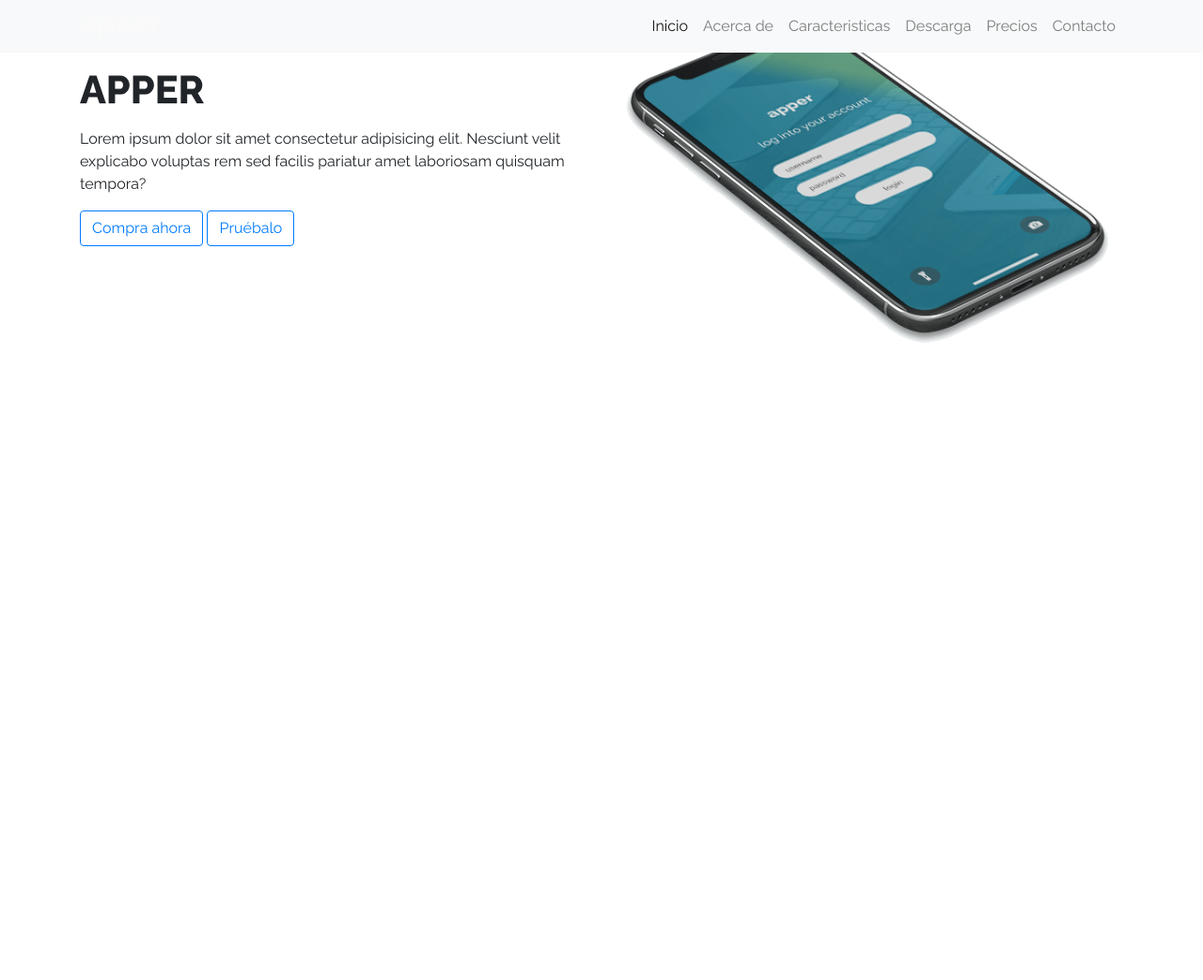
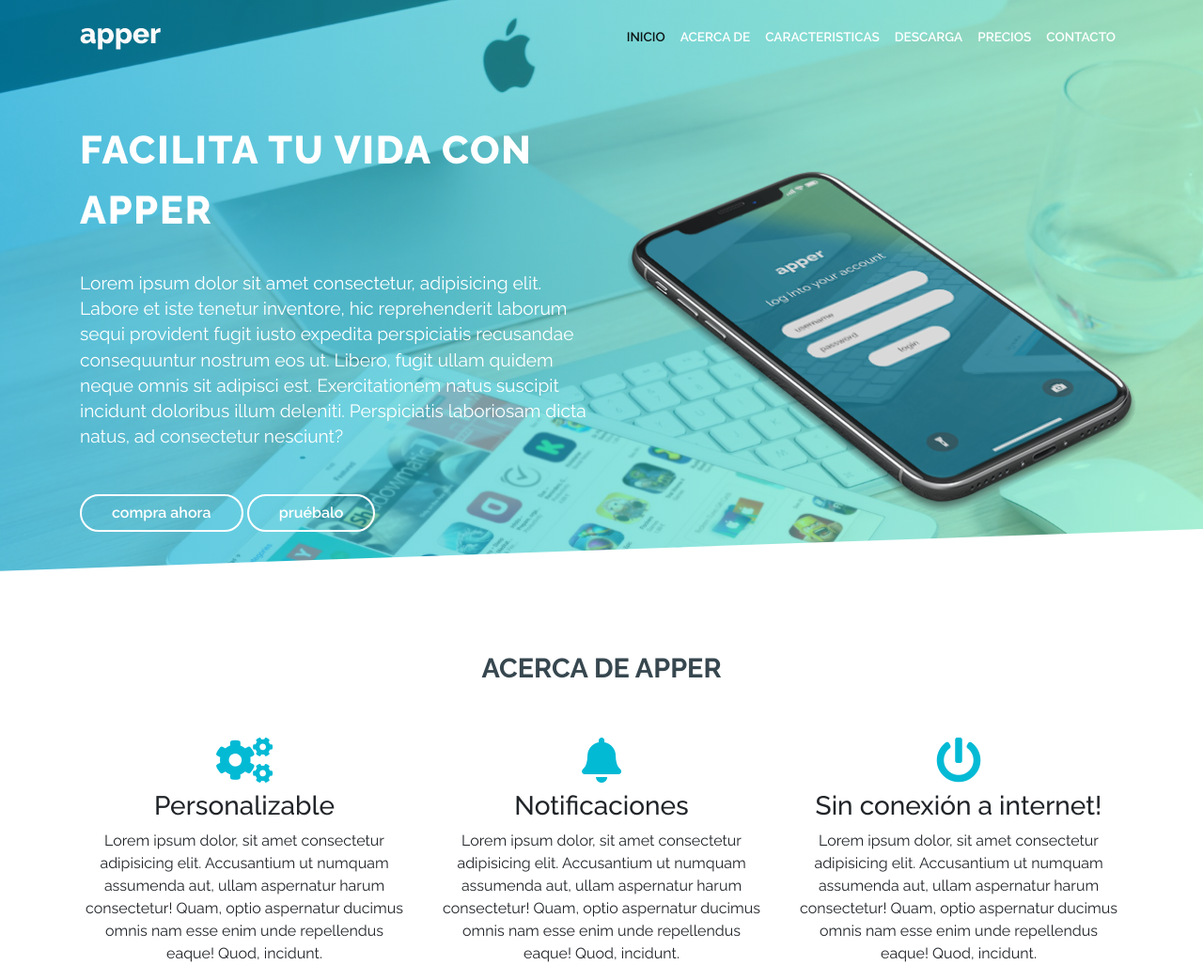
Before and after one commit to 0PabloTapia/appernew, a plain HTML site: page index.html in a window 1280 px wide. Shown: the whole page at 94% size. Before the commit the page ends 800 px from the top, so only its background shows below. Drawn offline with nearby package versions, Linux system fonts and the light colour scheme.

Commit message:
somechanges2

```diff
--- a/css/style.css
+++ b/css/style.css
@@ -21,3 +21,100 @@ h1 {
     line-height: 4rem;
     font-weight: 800;
 }
+
+.btn-white {
+    border: 2px solid #ffffff;
+    border-radius: 2rem;
+    color: #ffffff;
+    font-weight: 600;
+    text-transform: lowercase;
+    font-size: 1rem;
+    padding-left: 2rem;
+    padding-right: 2rem;
+}
+
+.btn-white:hover {
+    background-color: #ffffff;
+    color: var(--main-accident-color);
+    border: 2px solid #ffffff;
+}
+
+/* Section title */
+.section-title {
+    position: relative;
+}
+
+h2.section-title-heading {
+    color: var(--section-title-color-dark);
+    padding-top: 2rem;
+    text-transform: uppercase;
+    font-weight: 700;
+    font-size: 1.8rem;
+}
+
+/* Navegacion */
+
+.navbar {
+    padding-top: 1.2rem;
+}
+
+.navbar-light .navbar-nav .nav-link {
+    color: #ffffff;
+    text-transform: uppercase;
+    font-weight: 600;
+    font-size: 0.85rem;
+}
+
+.navbar-light .navbar-nav .nav-link:hover {
+    color: #27778b;
+}
+
+/* Hero section */
+
+#hero {
+    background-image: linear-gradient(to right, rgba(0,172,217, 0.62), rgba(105,240,174, 0.52)), url('../img/hero-bg.jpg');
+    background-size: cover;
+    background-repeat: no-repeat;
+    padding-top: 8rem;
+    padding-bottom: 6rem;
+    position: relative;
+
+}
+
+#hero::after {
+    content: '';
+    position: absolute;
+    background-color: #ffffff;
+    width: 100%;
+    height: 15%;
+    transform: skewY(-2deg);
+    transform-origin: bottom right;
+    bottom: 0;
+    right: 0;
+    left: 0;
+}
+
+.main-hero-content h1 {
+    color: #ffffff;
+    text-transform: uppercase;
+    letter-spacing: .11rem;
+}
+
+.main-hero-content p {
+    color: #ffffff;
+    margin-top: 2rem;
+    margin-bottom: 3rem;
+    line-height: 1.7rem;
+    font-size: 1.2rem;
+}
+
+.image-box img {
+    position: absolute;
+    top: 2rem;
+}
+
+/* Acerca de */
+
+#about i {
+    color: var(--main-accident-color)
+}
--- a/index.html
+++ b/index.html
@@ -13,7 +13,7 @@
 <body>
 
     <header>
-        <nav class="navbar navbar-expand-lg navbar-light bg-light fixed-top">
+        <nav class="navbar navbar-expand-lg navbar-light fixed-top">
             <div class="container">
             <a class="navbar-brand" href="#"><img src="img/logo.png" alt="apper"></a>
             <button class="navbar-toggler navbar-toggler-right" type="button" data-toggle="collapse" data-target="#navbarNav" aria-controls="navbarNav" aria-expanded="false" aria-label="Toggle navigation">
@@ -54,8 +54,8 @@
 
                     <div class="col-md-6">
                        <h1>FACILITA TU VIDA CON APPER</h1>
-                       <p>Lorem ipsum dolor sit amet consectetur adipisicing elit. Nesciunt velit explicabo voluptas rem sed facilis pariatur amet laboriosam quisquam tempora?</p>
-                       <div class="hreo-buttons">
+                       <p>Lorem ipsum dolor sit amet consectetur, adipisicing elit. Labore et iste tenetur inventore, hic reprehenderit laborum sequi provident fugit iusto expedita perspiciatis recusandae consequuntur nostrum eos ut. Libero, fugit ullam quidem neque omnis sit adipisci est. Exercitationem natus suscipit incidunt doloribus illum deleniti. Perspiciatis laboriosam dicta natus, ad consectetur nesciunt?</p>
+                       <div class="hero-buttons">
                             <a href="#" class="btn btn-outline-primary btn-white">Compra ahora</a>
                             <a href="#" class="btn btn-outline-primary btn-white">Pruébalo</a>
                         </div>
@@ -72,6 +72,45 @@
 
     </section>
 
+    <!-- Sección ACERCA DE -->
+    <section id="about">
+
+        <div class="container">
+
+            <div class="row section-title justify-content-center">
+                <h2 class="section-title-heading">Acerca de Apper</h2>
+            </div>
+
+            <div class="row justify-content-center text-center mt-5">
+
+                <div class="col-md-4">
+                    <i class="fas fa-cogs fa-3x mb-2"></i>
+                    <h3>Personalizable</h3>
+                    <p>Lorem ipsum dolor, sit amet consectetur adipisicing elit. Accusantium ut numquam assumenda aut,
+                        ullam aspernatur harum consectetur! Quam, optio aspernatur ducimus omnis nam esse enim unde
+                        repellendus eaque! Quod, incidunt.</p>
+                </div>
+                <div class="col-md-4">
+                    <i class="fas fa-bell fa-3x mb-2"></i>
+                    <h3>Notificaciones</h3>
+                    <p>Lorem ipsum dolor, sit amet consectetur adipisicing elit. Accusantium ut numquam assumenda aut,
+                        ullam aspernatur harum consectetur! Quam, optio aspernatur ducimus omnis nam esse enim unde
+                        repellendus eaque! Quod, incidunt.</p>
+                </div>
+                <div class="col-md-4">
+                    <i class="fas fa-power-off fa-3x mb-2"></i>
+                    <h3>Sin conexión a internet!</h3>
+                    <p>Lorem ipsum dolor, sit amet consectetur adipisicing elit. Accusantium ut numquam assumenda aut,
+                        ullam aspernatur harum consectetur! Quam, optio aspernatur ducimus omnis nam esse enim unde
+                        repellendus eaque! Quod, incidunt.</p>
+                </div>
+
+
+            </div>
+
+        </div>
+
+    </section>
 
 
     <script src="https://code.jquery.com/jquery-3.5.1.slim.min.js"></script>
```
